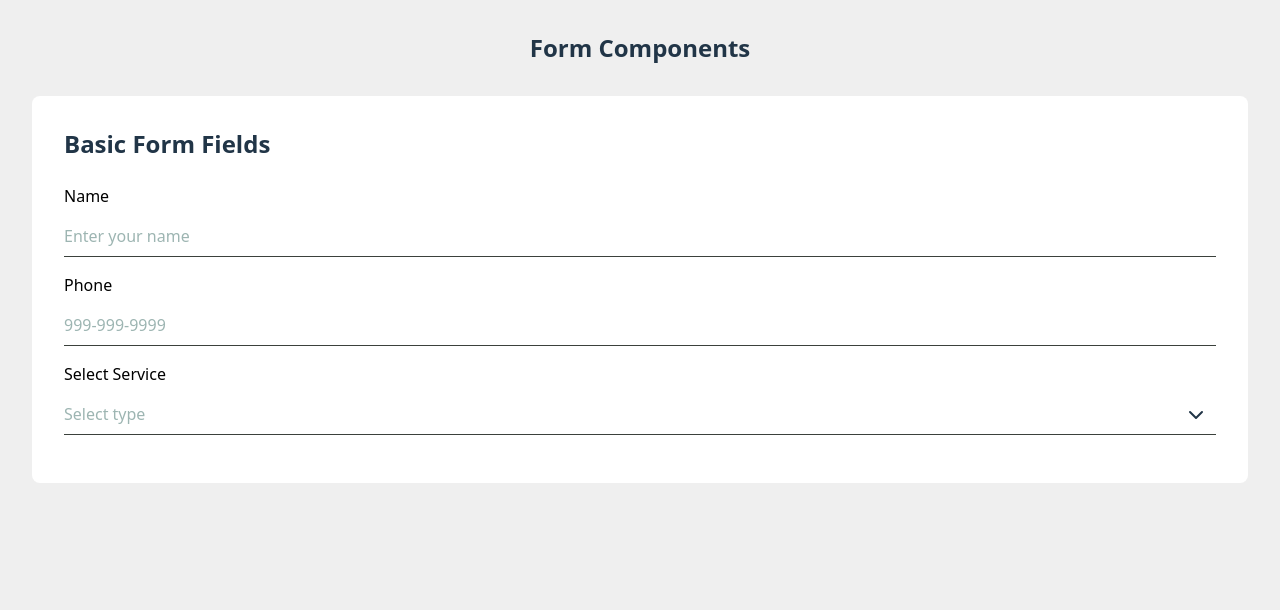
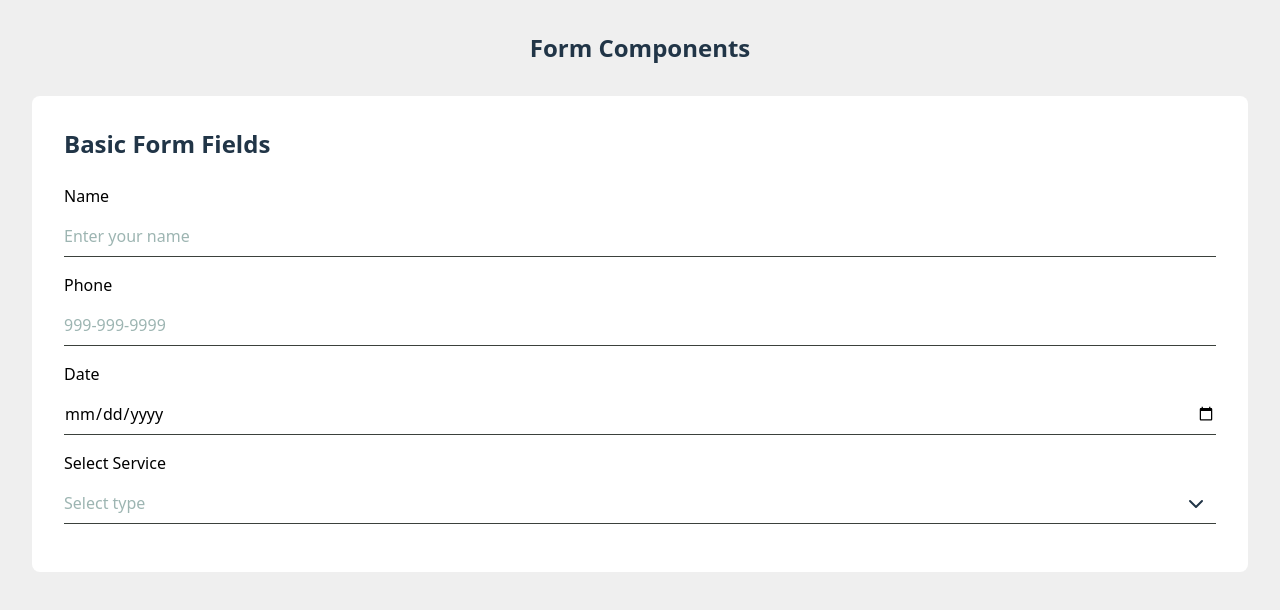
Before and after one commit to djneill/apartment_portal, a React (Vite) app in the folder frontend/: page /formdemo in a window 1280 px wide. Shown: the top 610 px of the page. Built offline with nearby package versions, Linux system fonts and the light colour scheme.

Commit message:
Touch up FormDateInput to match input forms

```diff
--- a/frontend/src/components/form/FormDateInput.tsx
+++ b/frontend/src/components/form/FormDateInput.tsx
@@ -1,23 +1,52 @@
-import { useForm } from 'react-hook-form';
-import { zodResolver } from '@hookform/resolvers/zod';
-import { z } from 'zod';
+import FormInput from './FormInput';
 
-const FormDateInputSchema = (minDate: Date, maxDate: Date) => z.object({
-    date: z.coerce.date()
-        .refine((date) => date < maxDate, { message: "Date cannot be in the future" })
-        .refine((date) => date > minDate, { message: "Date must be after 1900" })
-});
+interface FormDateInputProps {
+    label?: string;
+    error?: string;
+    value: string;
+    onChange: (value: string) => void;
+    className?: string;
+    placeholder?: string;
+    minDate?: string;
+    maxDate?: string;
+}
 
-const FormDateInput = ({ minDate = new Date(1900, 0, 1), maxDate = new Date() }) => {
-    const schema = FormDateInputSchema(minDate, maxDate);
-    const { register, handleSubmit, formState: { errors } } = useForm({ resolver: zodResolver(schema) });
+const FormDateInput = ({
+    label,
+    error,
+    value,
+    onChange,
+    className = '',
+    placeholder,
+    minDate = '1900-01-01',
+    maxDate = new Date().toISOString().split('T')[0],
+    ...props
+}: FormDateInputProps) => {
+    const validateDate = (date: string) => {
+        const parsedDate = new Date(date);
+        const min = new Date(minDate);
+        const max = new Date(maxDate);
+
+        if (parsedDate < min) return "Date must be after 1900";
+        if (parsedDate > max) return "Date cannot be in the future";
+        return null;
+    };
+
+    const validationError = validateDate(value) || error;
 
     return (
-        <form onSubmit={handleSubmit(console.log)}>
-            <input type="date" {...register("date")} />
-            {errors.date && <p>{errors.date.message}</p>}
-            <button type="submit">Submit</button>
-        </form>
+        <FormInput
+            type="date"
+            label={label}
+            error={validationError}
+            value={value}
+            placeholder={placeholder}
+            onChange={(e) => onChange(e.target.value)}
+            min={minDate}
+            max={maxDate}
+            className={`${className}`}
+            {...props}
+        />
     );
 };
 
--- a/frontend/src/components/form/index.ts
+++ b/frontend/src/components/form/index.ts
@@ -1,3 +1,4 @@
 export { default as FormInput } from './FormInput';
 export { default as FormSelect } from './FormSelect';
 export { default as FormPhoneInput } from './FormPhoneInput';
+export { default as FormDateInput } from './FormDateInput';
--- a/frontend/src/pages/FormDemo.tsx
+++ b/frontend/src/pages/FormDemo.tsx
@@ -4,6 +4,7 @@ import {
     FormInput,
     FormSelect,
     FormPhoneInput,
+    FormDateInput,
 } from '../components/form';
 
 const FormDemo = () => {
@@ -42,6 +43,12 @@ const FormDemo = () => {
                         onChange={(value) => handleChange('phone', value)}
                     />
 
+                    <FormDateInput
+                        label="Date"
+                        value={formData.date}
+                        onChange={(value) => handleChange('date', value)}
+                    />
+
                     <FormSelect
                         label="Select Service"
                         value={formData.type}
```
